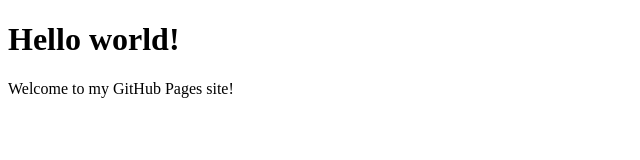
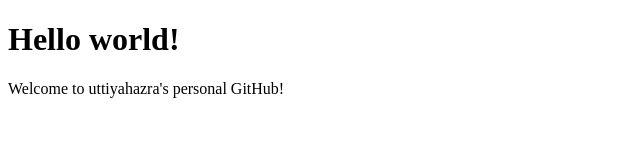
Before and after one commit to uttiyahazra/kubernetes-project, a plain HTML site: page index.html in a window 1280 px wide. Shown: the full height of the page, 0-640 px from the left. Drawn offline with Linux system fonts and the light colour scheme.

Commit message:
Update index.html

```diff
--- a/index.html
+++ b/index.html
@@ -1,10 +1,10 @@
 <!DOCTYPE html>
 <html>
   <head>
-    <title>My GitHub Pages Site</title>
+    <title>uttiyahazra's GitHub Pages Site</title>
   </head>
   <body>
     <h1>Hello world!</h1>
-    <p>Welcome to my GitHub Pages site!</p>
+    <p>Welcome to uttiyahazra's personal GitHub!</p>
   </body>
 </html>
```
